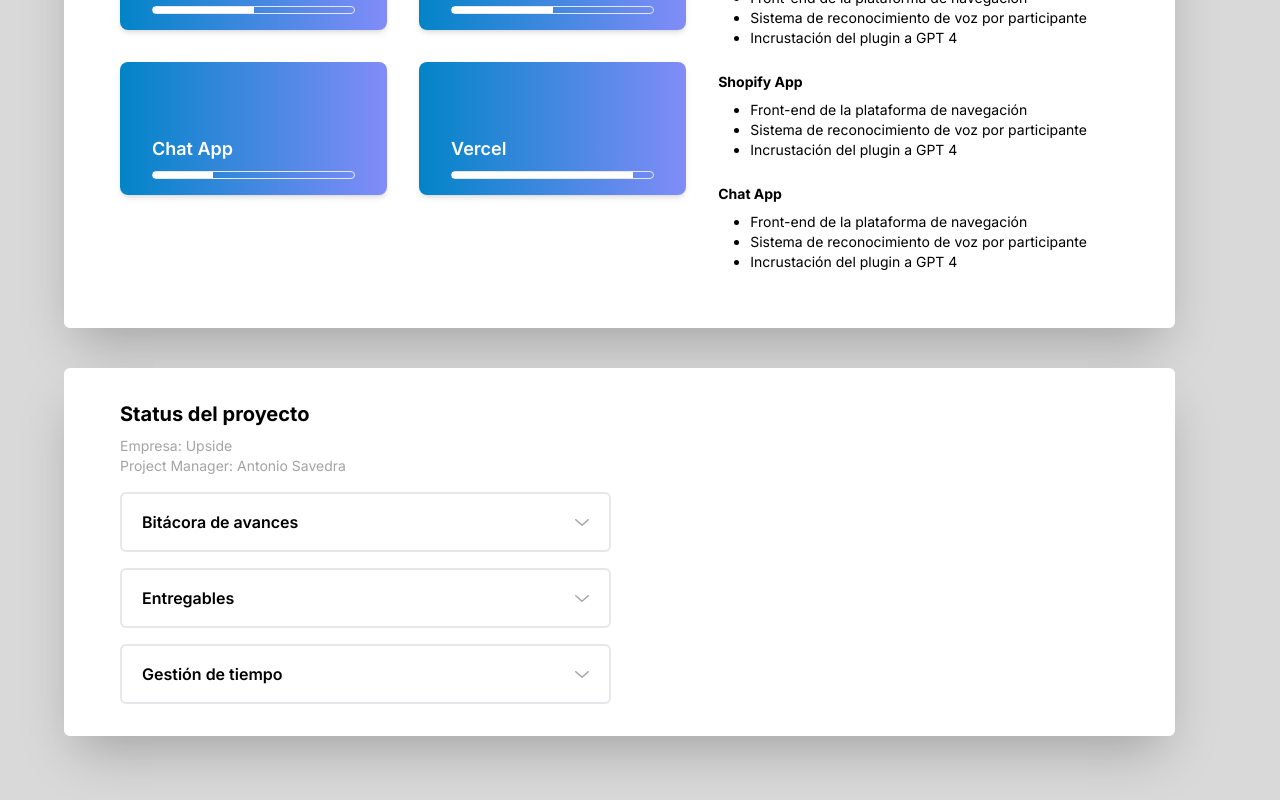
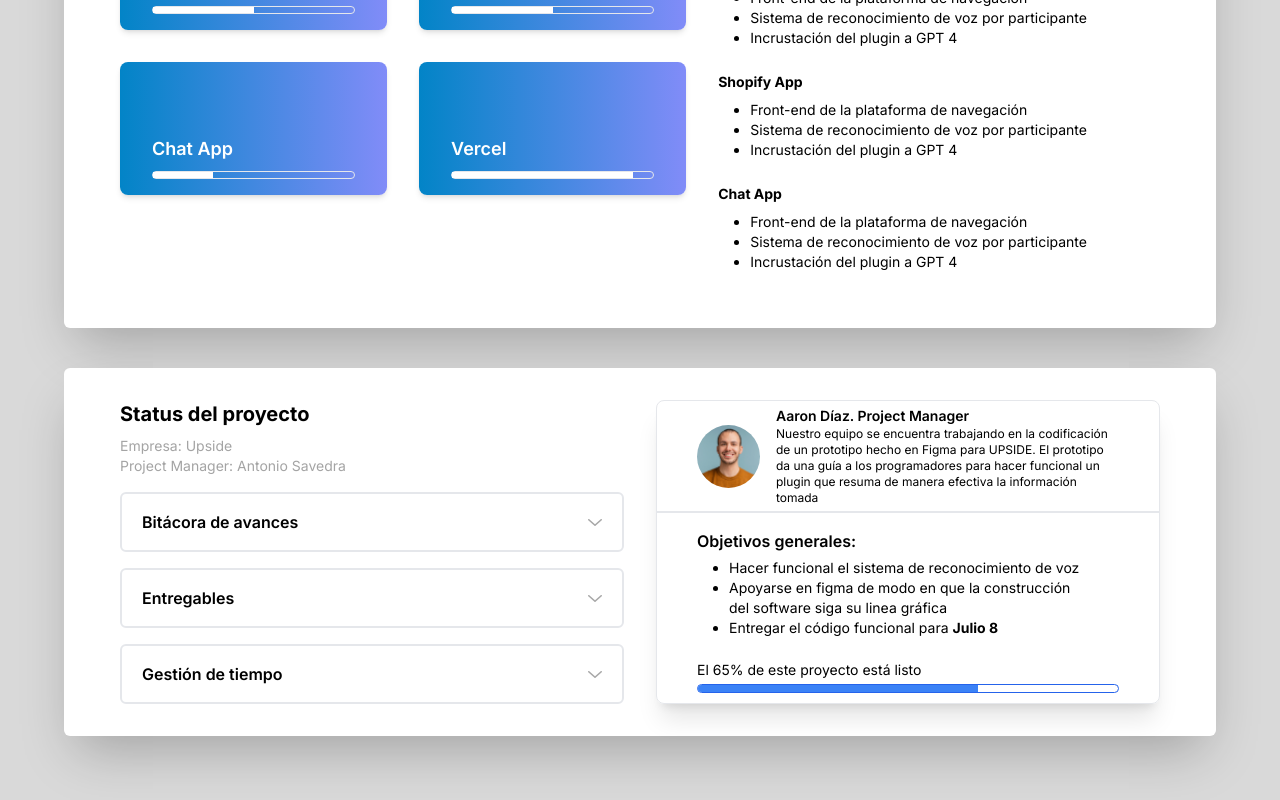
Before and after one commit to Kalo-co/kalo-ui, a Next.js app: page / in a window 1280 px wide. Shown: the part 358-1158 px from the top of the page. Built offline with nearby package versions, Linux system fonts and the light colour scheme.

Commit message:
project status finished

```diff
--- a/src/app/page.tsx
+++ b/src/app/page.tsx
@@ -45,10 +45,10 @@ export default function Home() {
   )
 
   const Accordeon = (props: { title: string }) => (
-    <div className="border-2 rounded-md px-5 py-4">
+    <div className="border-2 rounded-md px-5 py-4 cursor-pointer">
       <div className="flex justify-between items-center">
         <p className="font-semibold">{props.title}</p>
-        <img src="/icons/chevron.svg"/>
+        <img src="/icons/chevron.svg" />
       </div>
     </div>
   )
@@ -60,7 +60,7 @@ export default function Home() {
         <ProjectsList />
       </div>
 
-      <div className="grid grid-cols-2 gap-4 px-14 py-8 bg-white rounded-md max-h shadow-2xl">
+      <div className="grid grid-cols-2 gap-8 px-14 py-8 bg-white rounded-md max-h shadow-2xl">
         <div className="grid gap-4">
           <div className="grid gap-2">
             <p className="text-xl font-bold">Status del proyecto</p>
@@ -77,6 +77,31 @@ export default function Home() {
             <Accordeon title="Gestión de tiempo" />
           </div>
         </div>
+
+        <div className="grid justify-center border rounded-lg shadow-xl">
+          <div className="flex items-center px-10 border-b-2  gap-4">
+            <img className="rounded-full object-cover w-[63px] h-[63px]" src="/images/project-manager.png" />
+            <div>
+              <p className="font-semibold text-sm">Aaron Díaz. Project Manager</p>
+              <p className="text-xs">Nuestro equipo se encuentra trabajando en la codificación de un prototipo hecho en Figma para UPSIDE. El prototipo da una guía a los programadores para hacer funcional un plugin que resuma de manera efectiva la información tomada</p>
+            </div>
+          </div>
+          <div className="px-10 py-4 grid gap">
+            <p className="font-semibold">Objetivos generales:</p>
+            <ul className="list-disc px-8 text-sm">
+              <li>Hacer funcional el sistema de reconocimiento de voz</li>
+              <li>Apoyarse en figma de modo en que la construcción del software siga su linea gráfica</li>
+              <li>Entregar el código funcional para <b>Julio 8</b></li>
+            </ul>
+          </div>
+
+          <div className="px-10 text-sm">
+            <p>El 65% de este proyecto está listo</p>
+            <div className="mt-1 w-full border h-[9px] rounded-lg overflow-hidden border-blue-600">
+              <div className="w-4/6 bg-blue-500 h-full"></div>
+            </div>
+          </div>
+        </div>
       </div>
     </main>
   )
```
Also changed, not shown: public/images/project-manager.png (added).
